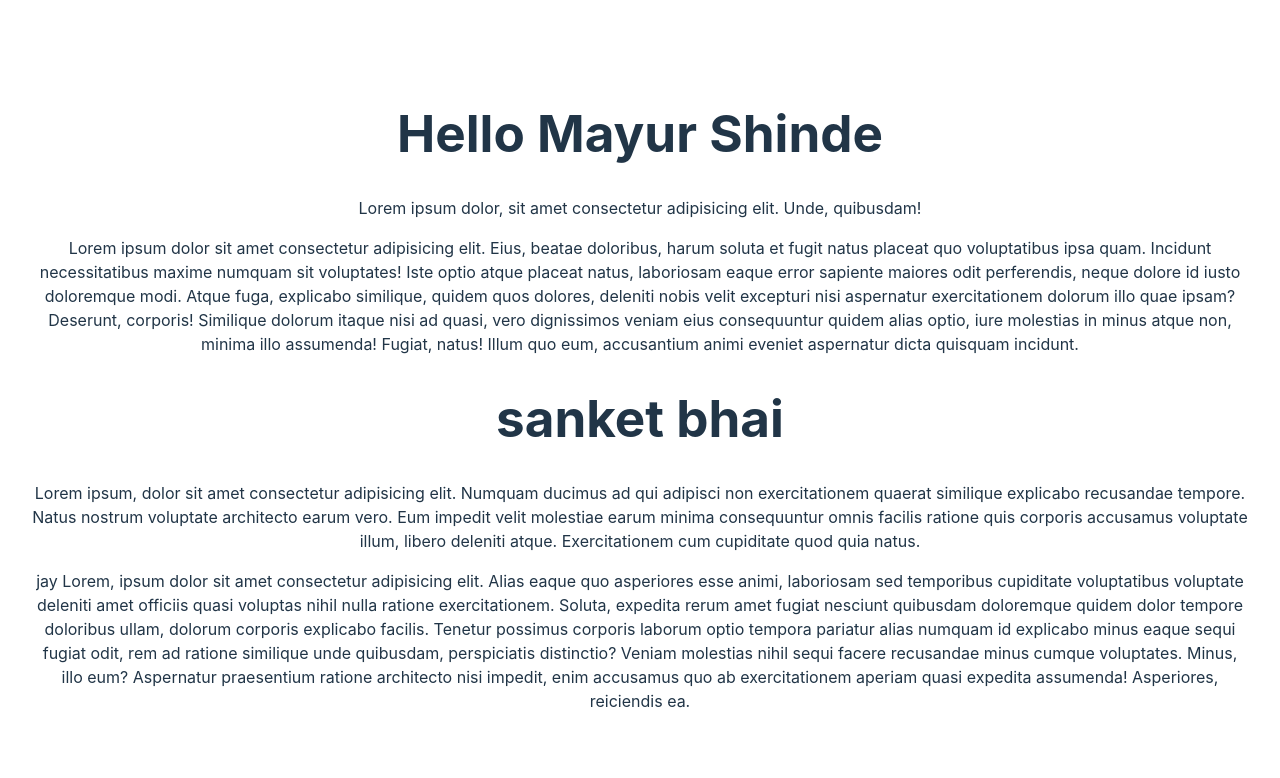
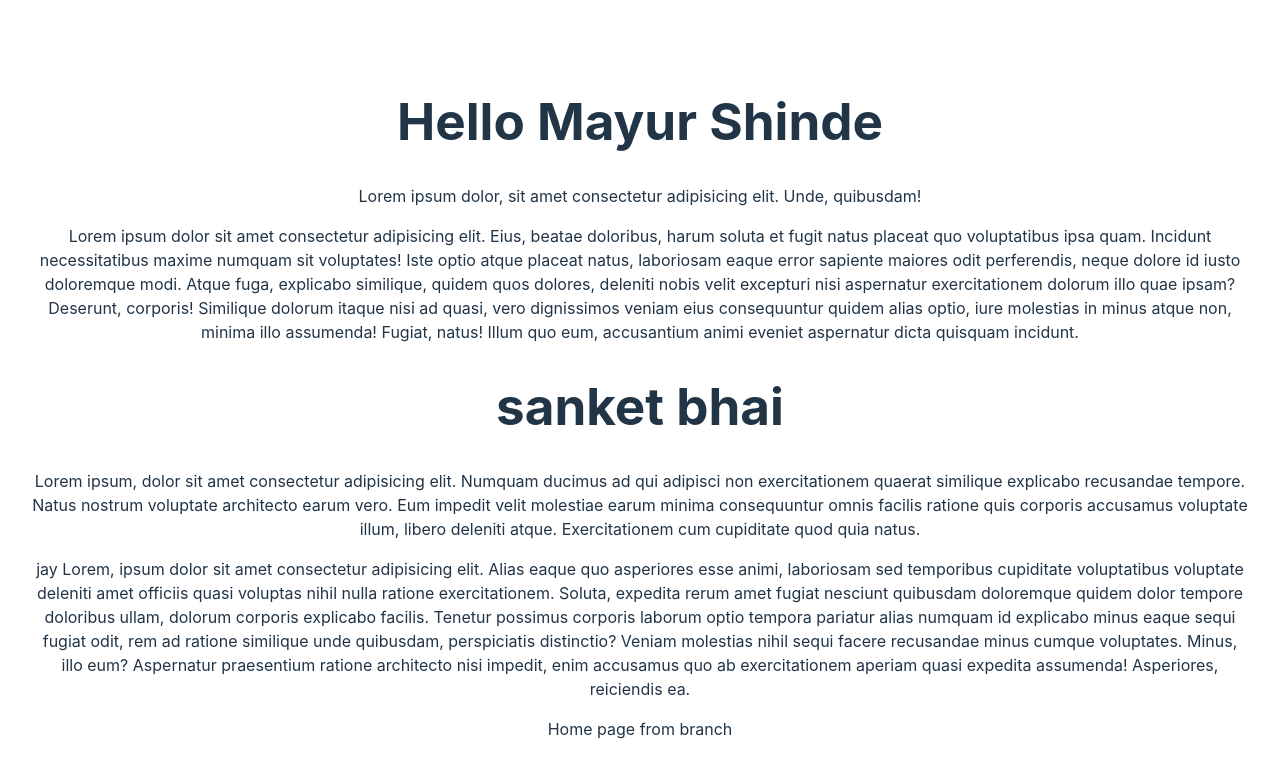
Before and after one commit to mayurss9449/react-testing, a React (Vite) app in the folder react-testing-git/: page / in a window 1280 px wide. Shown: the top 778 px of the page. Built offline with nearby package versions, Linux system fonts and the light colour scheme.

Commit message:
branch 2 commit

```diff
--- a/react-testing-git/src/App.jsx
+++ b/react-testing-git/src/App.jsx
@@ -3,6 +3,7 @@ import reactLogo from './assets/react.svg'
 import viteLogo from '/vite.svg'
 import './App.css'
 import Header from './Header'
+import Home from './Home'
 
 function App() {
 
@@ -17,6 +18,7 @@ function App() {
       </div>
       <Header />
       <p> jay   Lorem, ipsum dolor sit amet consectetur adipisicing elit. Alias eaque quo asperiores esse animi, laboriosam sed temporibus cupiditate voluptatibus voluptate deleniti amet officiis quasi voluptas nihil nulla ratione exercitationem. Soluta, expedita rerum amet fugiat nesciunt quibusdam doloremque quidem dolor tempore doloribus ullam, dolorum corporis explicabo facilis. Tenetur possimus corporis laborum optio tempora pariatur alias numquam id explicabo minus eaque sequi fugiat odit, rem ad ratione similique unde quibusdam, perspiciatis distinctio? Veniam molestias nihil sequi facere recusandae minus cumque voluptates. Minus, illo eum? Aspernatur praesentium ratione architecto nisi impedit, enim accusamus quo ab exercitationem aperiam quasi expedita assumenda! Asperiores, reiciendis ea.</p>
+      <Home />
     </>
   )
 }
```
